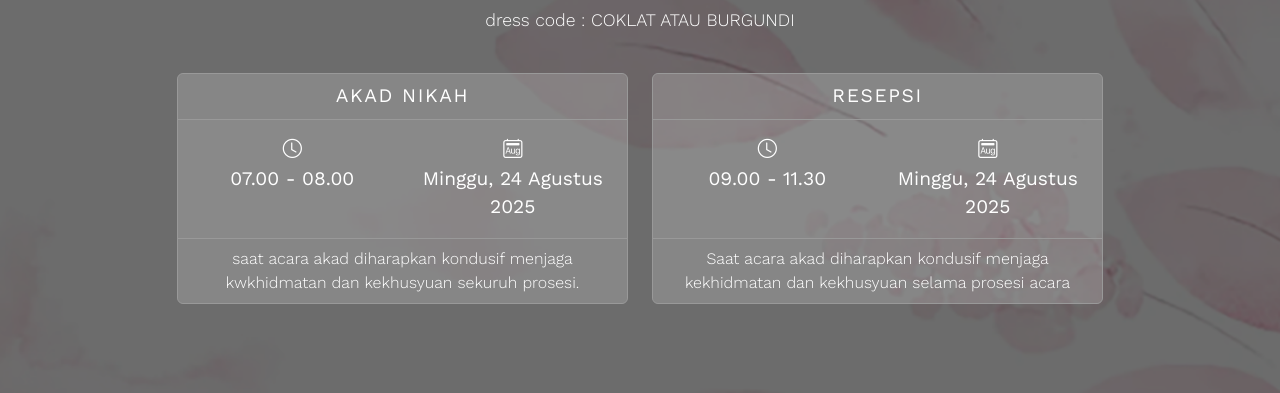
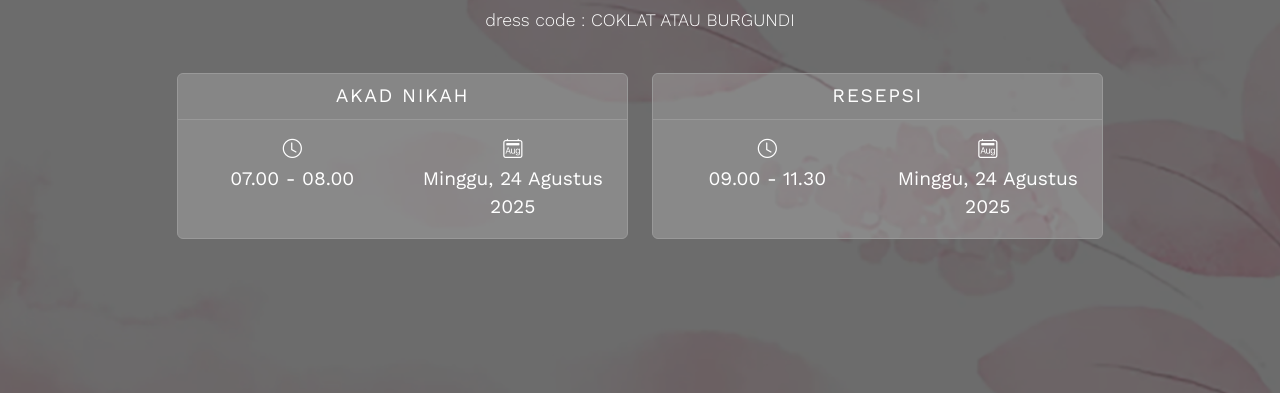
Before and after one commit to hisyammuhammad/wedding, a website: page index.html in a window 1280 px wide. Shown: the part 2345-2738 px from the top of the page. Drawn offline with nearby package versions, Linux system fonts and the light colour scheme; some packages are replaced by stand-ins of ours; a script that the page names is missing.

Commit message:
Add files via upload

```diff
--- a/index.html
+++ b/index.html
@@ -141,9 +141,9 @@
                 </div>
               </div>
               </div>
-          <div class="card-footer ">
+          <!-- <div class="card-footer ">
           saat acara akad diharapkan kondusif menjaga kwkhidmatan dan kekhusyuan sekuruh prosesi.
-        </div>
+        </div> -->
         </div>
           </div>
           <div class="col-md-5 col-10">
@@ -163,10 +163,10 @@
                 </div>
               </div>
               </div>
-          <div class="card-footer ">
+          <!-- <div class="card-footer ">
          Saat acara akad diharapkan kondusif menjaga kekhidmatan dan kekhusyuan selama prosesi acara
 
-        </div>
+        </div> -->
         </div>
           </div>
         </div>
```
